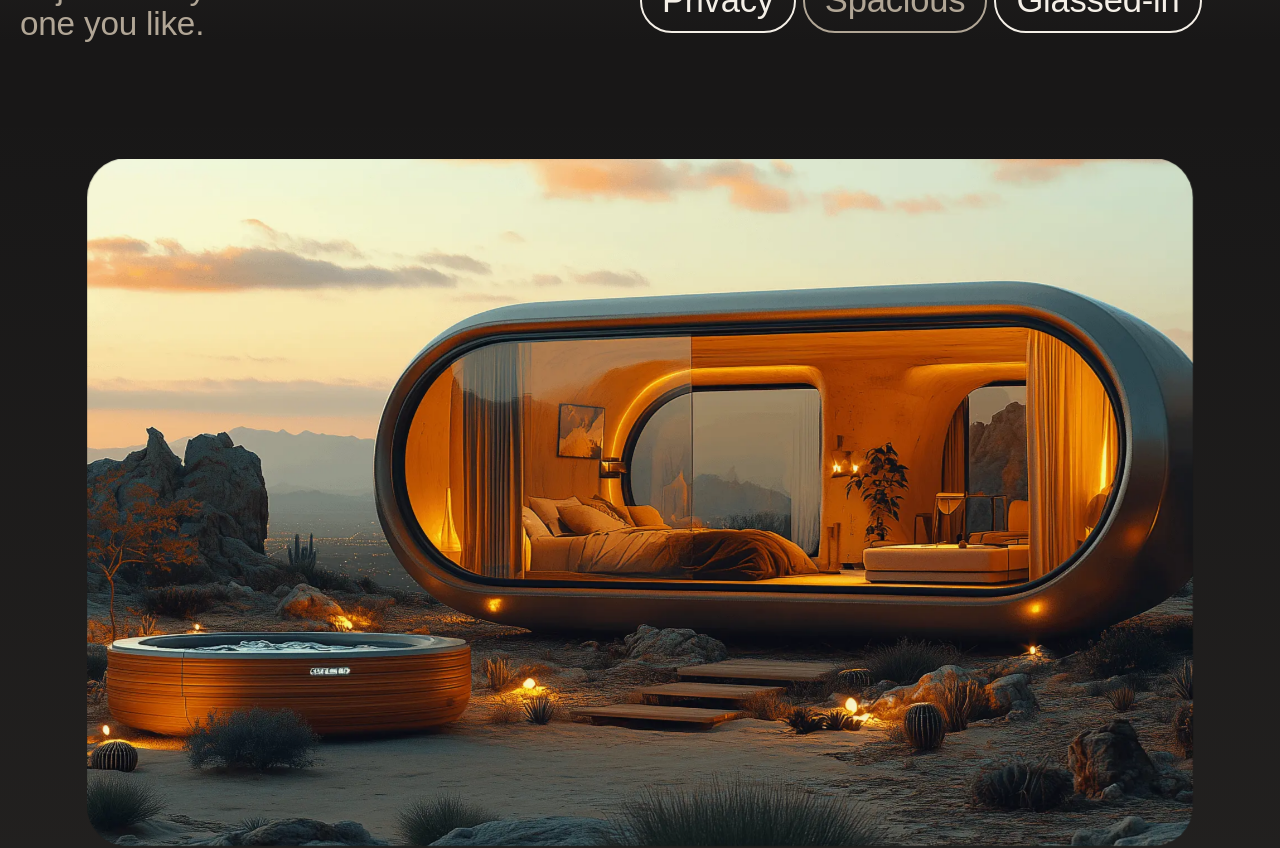
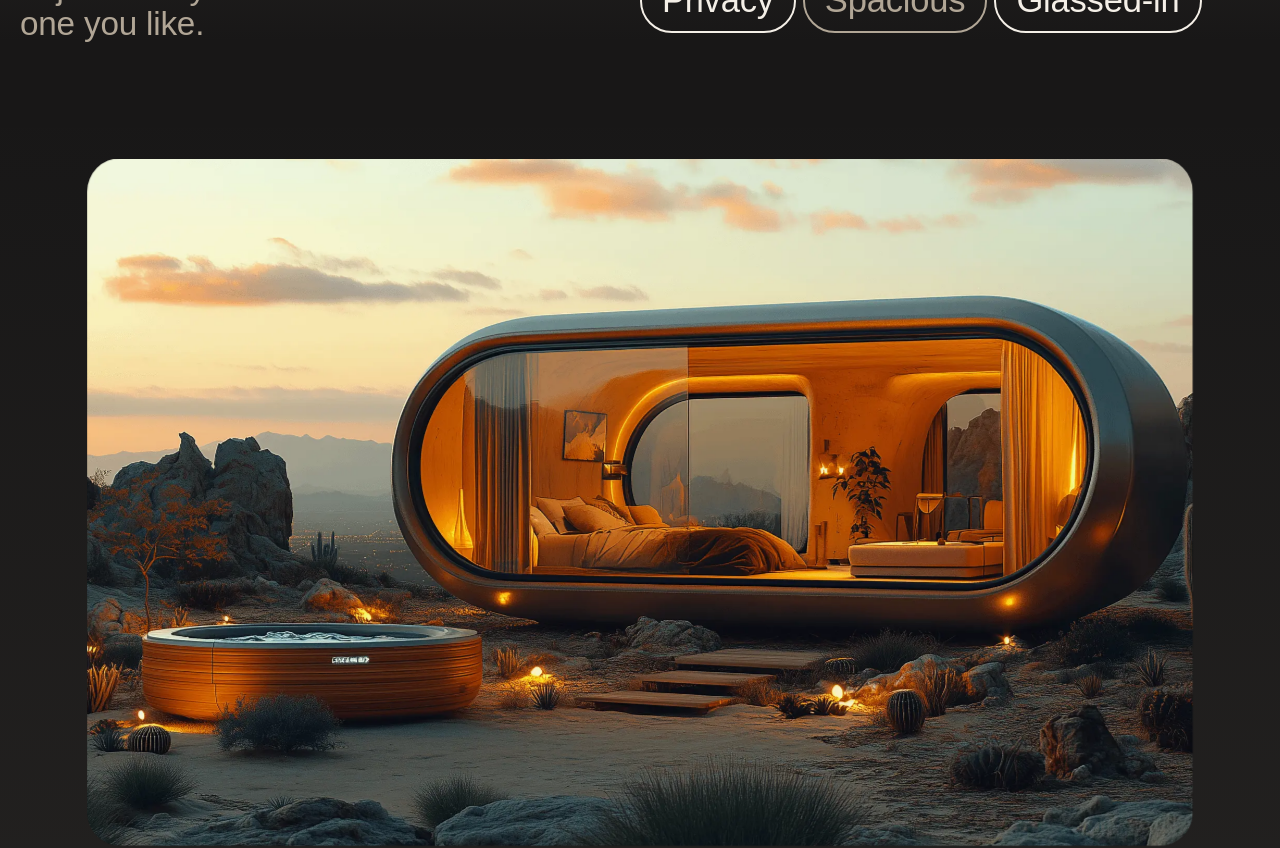
Before and after one commit to aljaz-ferenc/capsules, a React (Vite) app: page / in a window 1280 px wide. Shown: the part 2580-3428 px from the top of the page. Built offline with nearby package versions, Linux system fonts and the light colour scheme; a web font is replaced by a local one.

Commit message:
adjust animation speed, fix profile photo animation

```diff
--- a/src/components/chose-capsule/Classic.tsx
+++ b/src/components/chose-capsule/Classic.tsx
@@ -17,13 +17,13 @@ export default function Classic({ scrollYProgress, isActive }: ClassicProps) {
 		[0, 0.25, 1 / 3, 0.7],
 		[0.45, 1, 1, 0.9],
 	);
-	const scaleImg = useTransform(scrollYProgress, [0, 0.25], [1.3, 1]);
+	const scaleImg = useTransform(scrollYProgress, [0, 0.1], [1.3, 1]);
 	const brightness = useTransform(
 		scrollYProgress,
 		[1 / 3, 0.7],
 		["brightness(1)", "brightness(0.3)"],
 	);
-	const borderRadius = useTransform(scrollYProgress, [0, 0.2], ["15vw", "3vw"]);
+	const borderRadius = useTransform(scrollYProgress, [0, 0.1], ["15vw", "3vw"]);
 	const [detailsIsOpen, setDetailsIsOpen] = useState(false);
 
 	return (
--- a/src/components/chose-capsule/Desert.tsx
+++ b/src/components/chose-capsule/Desert.tsx
@@ -12,9 +12,9 @@ type DesertProps = {
 };
 
 export default function Desert({ scrollYProgress, isActive }: DesertProps) {
-	const scaleImg = useTransform(scrollYProgress, [0.7, 0.9], [1.3, 1]);
+	const scaleImg = useTransform(scrollYProgress, [0.7, 0.95], [1.3, 1]);
 	const borderRadius = useTransform(scrollYProgress, [0.7, 1], ["7vw", "3vw"]);
-	const y = useTransform(scrollYProgress, [0.7, 0.9], ["100vh", "0vh"]);
+	const y = useTransform(scrollYProgress, [0.75, 0.95], ["100vh", "0vh"]);
 	const [detailsIsOpen, setDetailsIsOpen] = useState(false);
 
 	return (
--- a/src/components/chose-capsule/Terrace.tsx
+++ b/src/components/chose-capsule/Terrace.tsx
@@ -12,17 +12,17 @@ type TerraceProps = {
 };
 
 export default function Terrace({ scrollYProgress, isActive }: TerraceProps) {
-	const y = useTransform(scrollYProgress, [1 / 3, 0.65], ["100vh", "0vh"]);
+	const y = useTransform(scrollYProgress, [0.4, 0.65], ["100vh", "0vh"]);
 	const brightness = useTransform(
 		scrollYProgress,
 		[0.7, 1],
 		["brightness(1)", "brightness(0.3)"],
 	);
 	const scale = useTransform(scrollYProgress, [0.7, 1], [1, 0.9]);
-	const scaleImg = useTransform(scrollYProgress, [1 / 3, 0.65], [1.3, 1]);
+	const scaleImg = useTransform(scrollYProgress, [0.4, 0.65], [1.3, 1]);
 	const borderRadius = useTransform(
 		scrollYProgress,
-		[1 / 3, 0.65],
+		[0.4, 0.65],
 		["7vw", "3vw"],
 	);
 	const [detailsIsOpen, setDetailsIsOpen] = useState(false);
--- a/src/components/reviews/User.tsx
+++ b/src/components/reviews/User.tsx
@@ -1,5 +1,6 @@
 import type { Review } from "../../data/reviews.ts";
-import { motion } from "motion/react";
+import {AnimatePresence, motion} from "motion/react";
+import {reviews} from "../../data/reviews.ts";
 
 type UserProps = {
 	user: Review["user"];
@@ -7,6 +8,11 @@ type UserProps = {
 
 export default function User({ user }: UserProps) {
 		return (
+			<>
+				{reviews.map(review => {
+					if(review.user.id === user.id){
+						return (
+							<AnimatePresence mode='wait'>
 								<div className="flex gap-4 h-[50px] items-center md:mt-[3vw]">
 									<motion.img
 										initial={{ scale: 0 }}
@@ -24,9 +30,15 @@ export default function User({ user }: UserProps) {
 										transition={{ duration: 0.4 }}
 										className="label text-muted flex flex-col"
 									>
-				<span>{user.name}</span>
-				<span>({user.location})</span>
+										<span>{review.user.name}</span>
+										<span>({review.user.location})</span>
 									</motion.div>
 								</div>
-	);
+							</AnimatePresence>
+						)
 					}
+				})}
+			</>
+		)
+
+}
--- a/src/data/reviews.ts
+++ b/src/data/reviews.ts
@@ -2,6 +2,7 @@ type User = {
 	name: string;
 	location: string;
 	image: string;
+	id: number;
 };
 
 export type Review = {
@@ -13,6 +14,7 @@ export type Review = {
 export const reviews: Review[] = [
 	{
 		user: {
+			id: 1,
 			name: "Marcus Simpson",
 			location: "New York",
 			image: "marcus.webp",
@@ -23,6 +25,7 @@ export const reviews: Review[] = [
 	},
 	{
 		user: {
+			id: 2,
 			name: "Lena Morrison",
 			location: "Los Angeles",
 			image: "lena.webp",
@@ -33,6 +36,7 @@ export const reviews: Review[] = [
 	},
 	{
 		user: {
+			id: 3,
 			name: "Jason Whitaker",
 			location: "San Francisco",
 			image: "jason.webp",
```
Also changed, not shown: 1 other file (tests, documents, lock files or other folders). Lines whose indentation alone changed are shown as unchanged.
